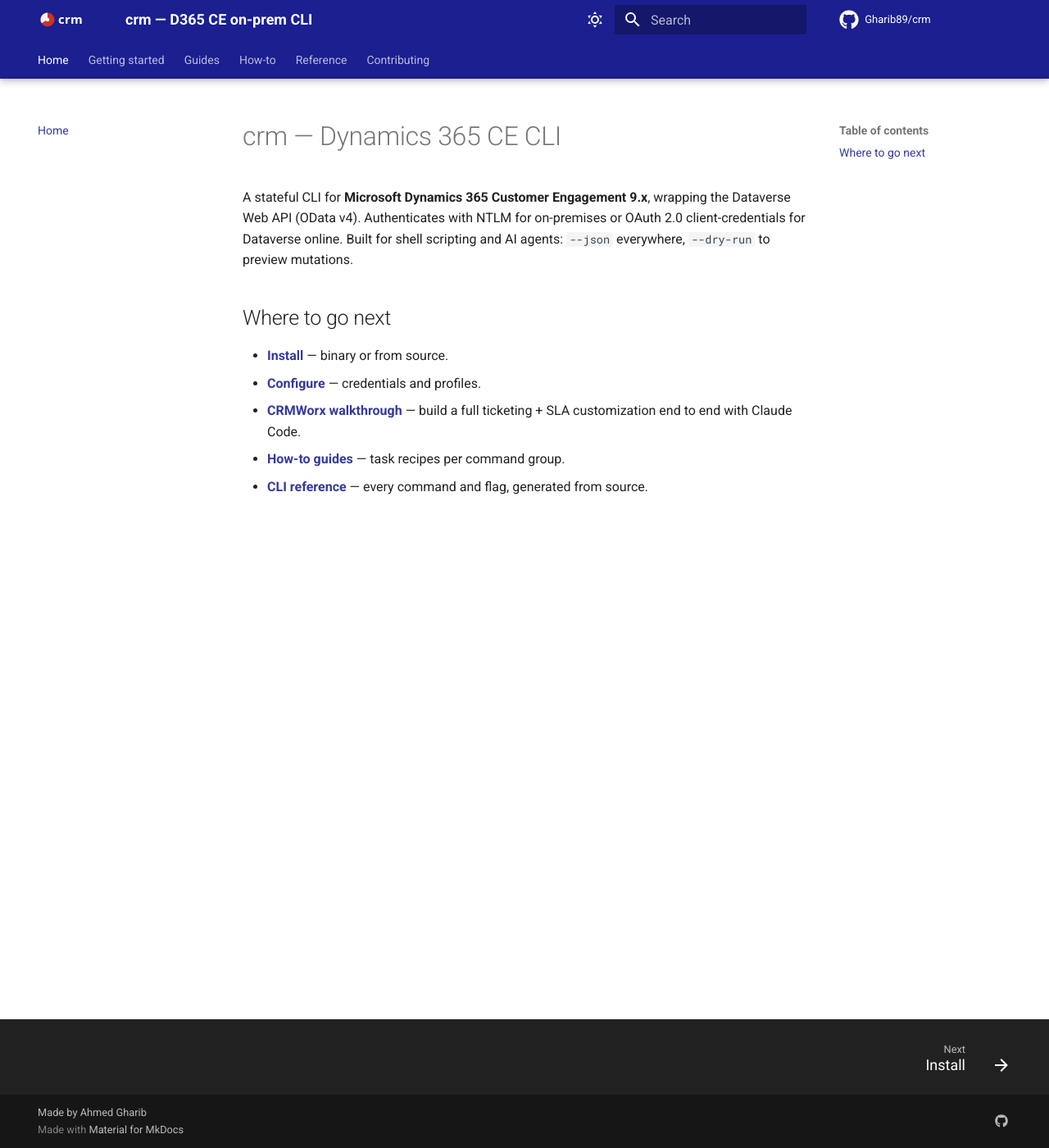
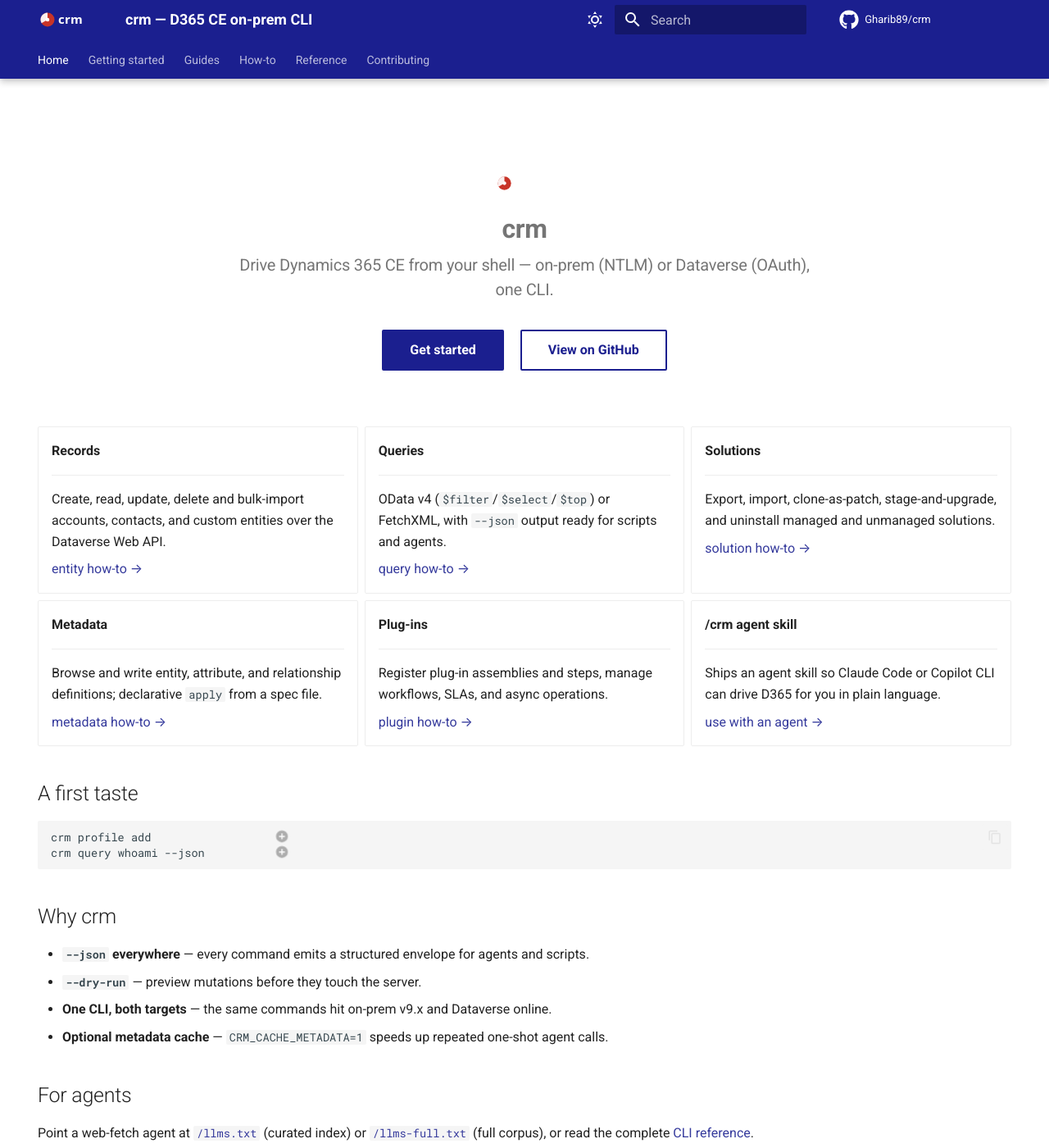
Before and after one commit to Gharib89/crm, an MkDocs documentation site: the page built from docs/index.md, in a window 1280 px wide and 1400 px high. Shown: the whole window at 82% size. Built offline with MkDocs 1.6.1 and Material for MkDocs 9.7.7, drawn with Linux system fonts in a browser that asks for light colours; comment, search, counter and statistics services are not loaded.

Commit message:
docs: rebuild home page with hero and feature-card grid

````diff
--- a/docs/index.md
+++ b/docs/index.md
@@ -1,15 +1,100 @@
-# crm — Dynamics 365 CE CLI
+---
+hide:
+  - navigation
+  - toc
+---
 
-A stateful CLI for **Microsoft Dynamics 365 Customer Engagement 9.x**, wrapping the
-Dataverse Web API (OData v4). Authenticates with NTLM for on-premises or OAuth 2.0
-client-credentials for Dataverse online. Built for shell scripting and AI agents:
-`--json` everywhere, `--dry-run` to preview mutations.
+<div class="crm-hero" markdown>
 
-## Where to go next
+![crm](assets/logo.svg){ .crm-hero-logo }
 
-- **[Install](getting-started/install.md)** — binary or from source.
-- **[Configure](getting-started/configure.md)** — credentials and profiles.
-- **[CRMWorx walkthrough](guides/crmworx-walkthrough.md)** — build a full ticketing +
-  SLA customization end to end with Claude Code.
-- **[How-to guides](how-to/connection.md)** — task recipes per command group.
-- **[CLI reference](reference/cli.md)** — every command and flag, generated from source.
+# crm
+
+### Drive Dynamics 365 CE from your shell — on-prem (NTLM) or Dataverse (OAuth), one CLI.
+
+[Get started](getting-started/quickstart.md){ .md-button .md-button--primary }
+[View on GitHub](https://github.com/Gharib89/crm){ .md-button }
+
+</div>
+
+<div class="grid cards" markdown>
+
+-   __Records__
+
+    ---
+
+    Create, read, update, delete and bulk-import accounts, contacts, and custom
+    entities over the Dataverse Web API.
+
+    [entity how-to →](how-to/entity.md)
+
+-   __Queries__
+
+    ---
+
+    OData v4 (`$filter`/`$select`/`$top`) or FetchXML, with `--json` output ready
+    for scripts and agents.
+
+    [query how-to →](how-to/query.md)
+
+-   __Solutions__
+
+    ---
+
+    Export, import, clone-as-patch, stage-and-upgrade, and uninstall managed and
+    unmanaged solutions.
+
+    [solution how-to →](how-to/solution.md)
+
+-   __Metadata__
+
+    ---
+
+    Browse and write entity, attribute, and relationship definitions; declarative
+    `apply` from a spec file.
+
+    [metadata how-to →](how-to/metadata.md)
+
+-   __Plug-ins__
+
+    ---
+
+    Register plug-in assemblies and steps, manage workflows, SLAs, and async
+    operations.
+
+    [plugin how-to →](how-to/plugin.md)
+
+-   __/crm agent skill__
+
+    ---
+
+    Ships an agent skill so Claude Code or Copilot CLI can drive D365 for you in
+    plain language.
+
+    [use with an agent →](getting-started/agent.md)
+
+</div>
+
+## A first taste
+
+```bash
+crm profile add                  # (1)!
+crm query whoami --json          # (2)!
+```
+
+1. One-time interactive wizard: enter your server URL, the CLI infers NTLM vs
+   OAuth, stores the secret, and verifies the connection.
+2. Confirms you're connected — prints your user id and org, machine-readable.
+
+## Why crm
+
+- **`--json` everywhere** — every command emits a structured envelope for agents and scripts.
+- **`--dry-run`** — preview mutations before they touch the server.
+- **One CLI, both targets** — the same commands hit on-prem v9.x and Dataverse online.
+- **Optional metadata cache** — `CRM_CACHE_METADATA=1` speeds up repeated one-shot agent calls.
+
+## For agents
+
+Point a web-fetch agent at [`/llms.txt`](llms.txt) (curated index) or
+[`/llms-full.txt`](llms-full.txt) (full corpus), or read the complete
+[CLI reference](reference/cli.md).
--- a/docs/stylesheets/extra.css
+++ b/docs/stylesheets/extra.css
@@ -49,3 +49,26 @@
 [data-md-color-scheme="slate"][data-md-color-accent="custom"] {
   --md-accent-fg-color: var(--itworx-red-light);
 }
+
+/* ---- Home page hero ---------------------------------------------------- */
+.crm-hero {
+  text-align: center;
+  padding: 2.5rem 1rem 1.5rem;
+}
+.crm-hero-logo {
+  width: 72px;
+  height: 72px;
+}
+.crm-hero h1 {
+  margin: 0.4rem 0 0;
+  font-weight: 700;
+}
+.crm-hero h3 {
+  margin: 0.4rem auto 1.4rem;
+  max-width: 36rem;
+  font-weight: 400;
+  color: var(--md-default-fg-color--light);
+}
+.crm-hero .md-button {
+  margin: 0.3rem 0.4rem;
+}
````
